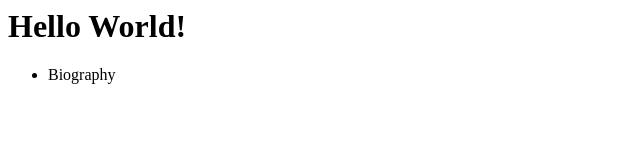
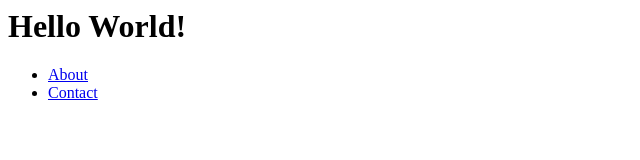
Before and after one commit to fuppy0716/git_nyumon, a plain HTML site: page index.html in a window 1280 px wide. Shown: the whole page, without its empty margins (0-640 px from the left). Drawn offline with Linux system fonts and the light colour scheme.

Commit message:
Change biography link and add contact link

```diff
--- a/index.html
+++ b/index.html
@@ -7,7 +7,8 @@
 <body>
     <h1>Hello World!</h1>
     <ul>
-        <li><a href="bio.html"></a>Biography</li>
+        <li><a href="about.html">About</a></li>
+        <li><a href="contact.html">Contact</a></li>
     </ul>
 </body>
 
```
